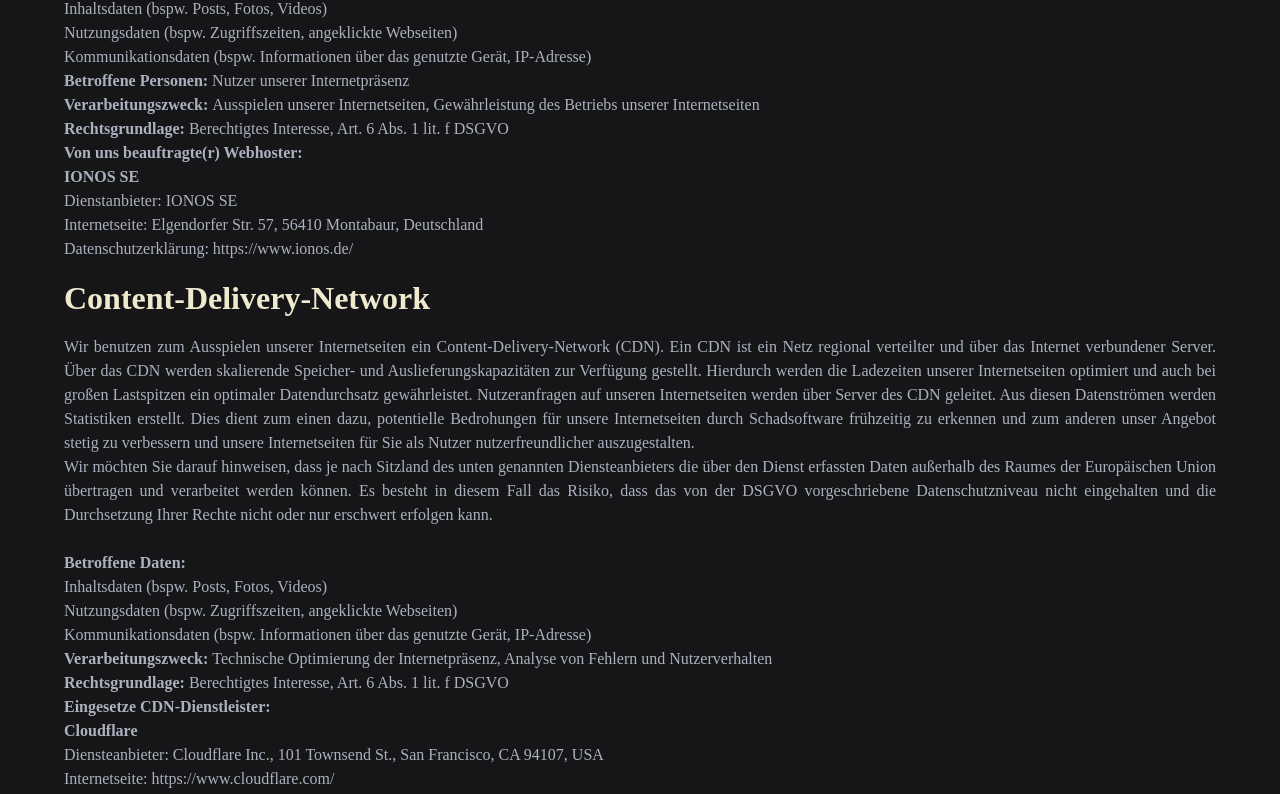
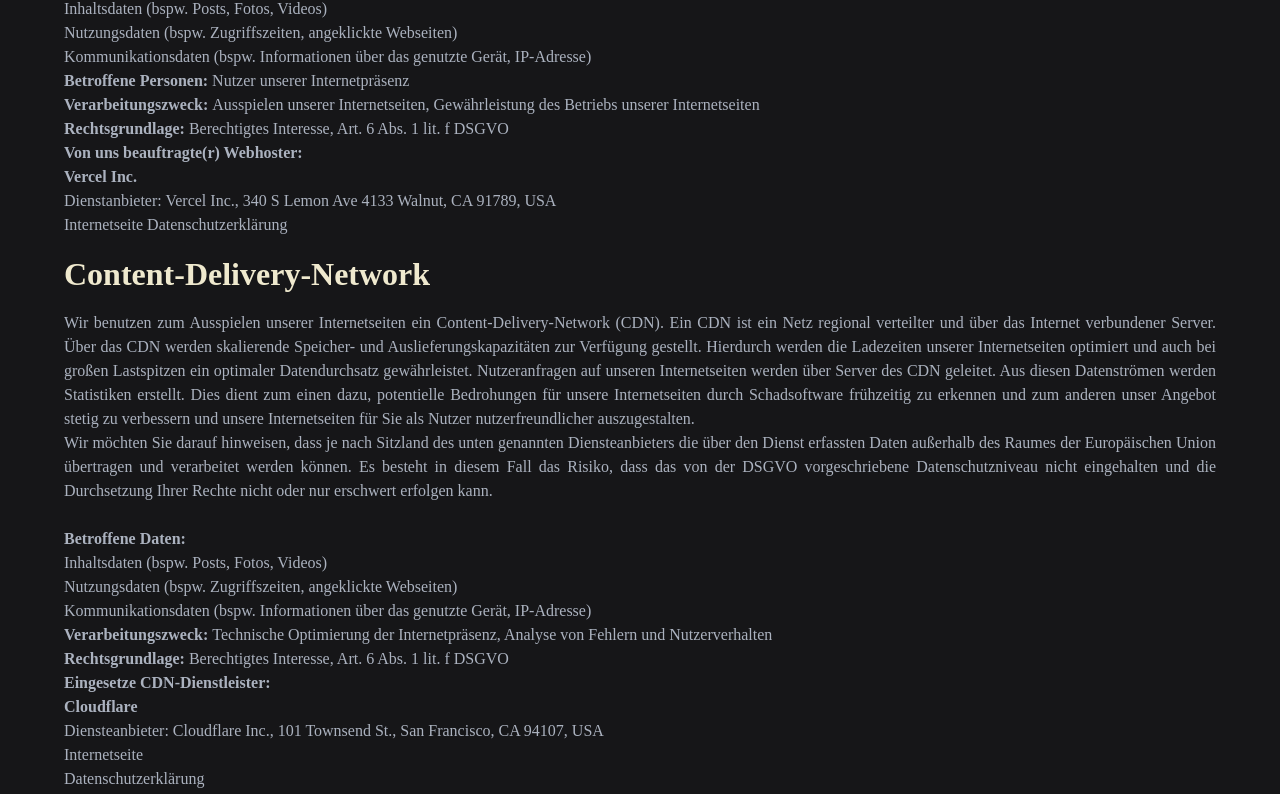
Before and after one commit to jonasebert/jonasebert.de, a SvelteKit app: page /legal/privacy in a window 1280 px wide. Shown: the part 1991-2785 px from the top of the page. Built offline with nearby package versions, Linux system fonts and the light colour scheme; a web font is replaced by a local one.

Commit message:
Optimzations for mobile devices

```diff
--- a/src/routes/about/+page.svelte
+++ b/src/routes/about/+page.svelte
@@ -4,13 +4,13 @@
 </script>
 
 
-<div class="container">
+<div class="container mx-auto px-4 sm:px-6 lg:px-8">
 	<div>
-		<h1>{name} ({pronouns})</h1>
+		<h1 class="text-2x1 font-bold">{name} ({pronouns})</h1>
 		<div class="italic">Geboren 337 ppm</div>
 		<div class="flex flex-col md:flex-row">
-			<div class="mb-4 md:mr-4">
-				<h2>Vordenker im Einklang von Technik und Natur</h2>
+			<div class="mb-4 md:mr-4 flex-1">
+				<h2 class="text-x1 font-semibold">Vordenker im Einklang von Technik und Natur</h2>
 				<div class="mb-4">
 					In einer Ära, in der digitale Innovationen das Zeitalter prägen, sehe ich mich als Verfechter einer Zukunft, in der technologischer Fortschritt und ökologische Nachhaltigkeit eine Symbiose eingehen. Mein Engagement für den Klimaschutz ist geprägt von der Überzeugung, dass wir alle eine Rolle in der Bewahrung unseres Planeten spielen.
 				</div>
@@ -27,7 +27,7 @@
 					<Socialmediaicons/>
 				</div>
 			</div>
-			<div class="flex justify-center md:justify-start max-w-80 max-h-80">
+			<div class="flex justify-center md:justify-start w-full md:max-w-xs lg:max-w-sm">
 				<img src="/portrait/lg_square.webp" alt="Portrait von {name}" use:contextMenuAction class="rounded-full w-full h-full object-cover">
 			</div>
 		</div>
@@ -42,7 +42,7 @@
 				</a>
 			</div>
 			<div class="ml-10 flex flex-col justify-between">
-				<h3>Systemadministrator</h3>
+				<h3>System Administrator</h3>
 				<p class="text-xl">Gingco Systems GmbH</p>
 				<p class="text-md">seit November 2022</p>
 				<div>
@@ -72,7 +72,7 @@
 				</a>
 			</div>
 			<div class="ml-10 flex flex-col justify-between">
-				<h3>Fachinformatiker Anwendungsbetreuung</h3>
+				<h3>Fachinformatiker Anwendungs Betreuung</h3>
 				<p class="text-xl">Luftfahrt-Bundesamt</p>
 				<p class="text-md">Oktober 2021 - November 2022</p>
 				<div>
--- a/src/routes/legal/imprint/+page.svelte
+++ b/src/routes/legal/imprint/+page.svelte
@@ -49,7 +49,7 @@
           </table>
     </div>
     <div>
-        <h2>Verantwortlich für den Inhalt nach §55 Abs. 2 Rundfunkstaatsvertrag</h2>
+        <h2>Verantwortlich für den Inhalt nach §55 Abs. 2 RStV</h2>
         <p>{name}</p>
         <p>{address.street}</p>
         <p>{address.zipcode} {address.city}</p>
--- a/src/routes/legal/privacy/+page.svelte
+++ b/src/routes/legal/privacy/+page.svelte
@@ -3,7 +3,7 @@
 </script>
 
 <div class="container">
-	<h1>Datenschutzerklärung</h1>
+	<h1>Datenschutz</h1>
 	<div class="text-justify">
 		<p>
 			Mit dieser Datenschutzerklärung möchten wir Sie über Art, Umfang und Zweck der Verarbeitung
@@ -180,13 +180,11 @@
 			</p>
 			<p><strong>Rechtsgrundlage:</strong> Berechtigtes Interesse, Art. 6 Abs. 1 lit. f DSGVO</p>
 			<p><strong>Von uns beauftragte(r) Webhoster:</strong></p>
-			<p><strong>IONOS SE</strong></p>
+			<p><strong>Vercel Inc.</strong></p>
 			<p>
-				Dienstanbieter: IONOS SE<br />Internetseite: Elgendorfer Str. 57, 56410 Montabaur,
-				Deutschland<br />Datenschutzerklärung:
-				<a href="https://www.ionos.de" target="_blank" class="externalLink">
-					https://www.ionos.de/
-				</a>
+				Dienstanbieter: Vercel Inc., 340 S Lemon Ave 4133 Walnut, CA 91789, USA<br />
+				<a href="https://vercel.com/" target="_blank" class="externalLink">Internetseite</a>
+				<a href="https://vercel.com/legal/privacy-policy" target="_blank" class="externalLink">Datenschutzerklärung</a>
 			</p>
 		</div>
 	</div>
@@ -226,17 +224,10 @@
 			<p><strong>Eingesetze CDN-Dienstleister:</strong></p>
 			<p><strong>Cloudflare</strong></p>
 			<p>
-				Diensteanbieter: Cloudflare Inc., 101 Townsend St., San Francisco, CA 94107, USA<br
-				/>Internetseite:
-				<a href="https://www.cloudflare.com/" class="externalLink">
-					https://www.cloudflare.com/
-				</a><br /> Datenschutzerklärung:
-				<a href="https://www.cloudflare.com/privacypolicy/" class="externalLink">
-					https://www.cloudflare.com/privacypolicy/
-				</a><br /> Umfang der Datenerfassung:
-				<a href="https://blog.cloudflare.com/what-cloudflare-logs/" class="externalLink">
-					https://blog.cloudflare.com/what-cloudflare-logs/
-				</a>
+				Diensteanbieter: Cloudflare Inc., 101 Townsend St., San Francisco, CA 94107, USA<br />
+				<a href="https://www.cloudflare.com/" class="externalLink">Internetseite</a><br />
+				<a href="https://www.cloudflare.com/privacypolicy/" class="externalLink">Datenschutzerklärung</a><br />
+				<a href="https://blog.cloudflare.com/what-cloudflare-logs/" class="externalLink">Umfang der Datenerfassung</a>
 			</p>
 		</div>
 	</div>
@@ -339,12 +330,8 @@
 			<p><strong>Stripe</strong></p>
 			<p>
 				Dienstanbieter: Stripe Inc., 510 Townsend Street, San Francisco, CA 94103, USA <br />
-				Internetseite:
-				<a href="https://stripe.com/de" class="externalLink"> https://stripe.com/de</a><br />
-				Datenschutzerklärung:
-				<a href="https://stripe.com/de/privacy" class="externalLink">
-					https://stripe.com/de/privacy
-				</a>
+				<a href="https://stripe.com/de" class="externalLink">Internetseite</a><br />
+				<a href="https://stripe.com/de/privacy" class="externalLink">Datenschutzerklärung</a>
 			</p>
 		</div>
 	</div>
@@ -405,59 +392,46 @@
 			<p><strong>BlueSky</strong></p>
 			<p>
 				Dienstanbieter: Bluesky, PBLLC, Seattle, Washington, United States, USA <br />
-				Internetseite:
-				<a href="https://bsky.social/"> https://bsky.social/ </a><br />
-				Datenschutzerklärung:
-				<a href="https://bsky.social/about/support/privacy-policy"> https://bsky.social/about/support/privacy-policy </a>
+				<a href="https://bsky.social/">Internetseite</a><br />
+				<a href="https://bsky.social/about/support/privacy-policy">Datenschutzerklärung</a>
 			</p>
 			<p><strong>Facebook</strong></p>
 			<p>
 				Dienstanbieter: Facebook Inc., 1 Hacker Way, Menlo Park, CA 94025, USA <br />
 				Sitz in der EU: Facebook Ireland Ltd., 4 Grand Canal Square, Grand Canal Harbour, Dublin 2, Irland <br />
-				Internetseite:
-				<a href="https://www.facebook.com/"> https://www.facebook.com/ </a><br />
-				Datenschutzerklärung:
-				<a href="https://www.facebook.com/about/privacy/"> https://www.facebook.com/about/privacy/ </a><br />
-				Datenschutzerklärung für Facebook-Seiten:
-				<a href="https://www.facebook.com/legal/terms/information_about_page_insights_data"> https://www.facebook.com/legal/terms/information_about_page_insights_data </a>
+				<a href="https://www.facebook.com/">Internetseite</a><br />
+				<a href="https://www.facebook.com/about/privacy/">Datenschutzerklärung</a><br />
+				<a href="https://www.facebook.com/legal/terms/information_about_page_insights_data">Datenschutzerklärung für Facebook-Seiten</a>
 			</p>
 			<p><strong>Instagram</strong></p>
 			<p>
 				Dienstanbieter: Instagram Inc., 1601 Willow Road, Menlo Park CA 94025, USA <br />
 				Mutterunternehmen: Facebook Inc., 1 Hacker Way, Menlo Park, CA 94025, USA <br />
 				Sitz in der EU: Facebook Ireland Limited, 4 Grand Canal Square, Dublin 2, Ireland <br />
-				Internetseite:
-				<a href="https://www.instagram.com/"> https://www.instagram.com/ </a><br />
-				Datenschutzerklärung:
-				<a href="https://instagram.com/about/legal/privacy"> https://instagram.com/about/legal/privacy </a>
+				<a href="https://www.instagram.com/">Internetseite</a><br />
+				<a href="https://instagram.com/about/legal/privacy">Datenschutzerklärung</a>
 			</p>
 			<p><strong>Threads</strong></p>
 			<p>
 				Dienstanbieter: Instagram Inc., 1601 Willow Road, Menlo Park CA 94025, USA <br />
 				Mutterunternehmen: Facebook Inc., 1 Hacker Way, Menlo Park, CA 94025, USA <br />
 				Sitz in der EU: Facebook Ireland Limited, 4 Grand Canal Square, Dublin 2, Ireland <br />
-				Internetseite:
-				<a href="https://www.threads.net/"> https://www.threads.net/ </a><br />
-				Datenschutzerklärung:
-				<a href="https://instagram.com/about/legal/privacy"> https://instagram.com/about/legal/privacy </a>
+				<a href="https://www.threads.net/">Internetseite</a><br />
+				<a href="https://instagram.com/about/legal/privacy">Datenschutzerklärung</a>
 			</p>
 			<p><strong>X (Twitter)</strong></p>
 			<p>
 				Dienstanbieter: Twitter Inc., 1355 Market Street, Suite 900, San Francisco, CA 94103, USA <br />
-				Internetseite:
-				<a href="https://twitter.com/"> https://twitter.com/ </a><br />
-				Datenschutzerklärung:
-				<a href="https://twitter.com/de/privacy"> https://twitter.com/de/privacy </a>
+				<a href="https://twitter.com/">Internetseite</a><br />
+				<a href="https://twitter.com/de/privacy">Datenschutzerklärung</a>
 			</p>
 			<p><strong>YouTube</strong></p>
 			<p>
 				Dienstanbieter: YouTube, LLC, 901 Cherry Ave., San Bruno, CA 94066, USA <br />
 				Mutterunternehmen: Google Inc., 1600 Amphitheatre Parkway, Mountain View, CA 94043, USA <br />
 				Sitz in der EU: Google Ireland Limited, Gordon House, Barrow Street, Dublin 4, Ireland <br />
-				Internetseite:
-				<a href="https://www.youtube.com/"> https://www.youtube.com/ </a><br />
-				Datenschutzerklärung:
-				<a href="https://policies.google.com/privacy"> https://policies.google.com/privacy </a>
+				<a href="https://www.youtube.com/">Internetseite</a><br />
+				<a href="https://policies.google.com/privacy">Datenschutzerklärung</a>
 			</p>
 		</div>
 	</div>
@@ -514,12 +488,9 @@
 			<p>
 				Dienstanbieter: Google Inc., 1600 Amphitheatre Parkway, Mountain View, CA 94043, USA <br />
 				Sitz in der EU: Google Ireland Limited, Gordon House, Barrow Street, Dublin 4, Irland <br />
-				Internetseite:
-				<a href="https://www.google.de/maps"> https://www.google.de/maps </a><br />
-				Datenschutzerklärung:
-				<a href="https://policies.google.com/privacy"> https://policies.google.com/privacy </a><br />
-				<strong> Opt-Out-Möglichkeit: </strong>
-				<a href="https://tools.google.com/dlpage/gaoptout?hl=de" target="_blank" rel="noopener"> https://tools.google.com/dlpage/gaoptout?hl=de </a>
+				<a href="https://www.google.de/maps">Internetseite</a><br />
+				<a href="https://policies.google.com/privacy">Datenschutzerklärung</a><br />
+				<a href="https://tools.google.com/dlpage/gaoptout?hl=de" target="_blank" rel="noopener" class="flex font-bold">Opt-Out-Möglichkeit</a>
 			</p>
 			<p><strong> YouTube </strong></p>
 			<p>
@@ -536,17 +507,14 @@
 			</p>
 			<p>
 				Dienstanbieter: YouTube, LLC, 901 Cherry Ave., San Bruno, CA 94066, USA <br />
-				Internetseite:
-				<a href="https://www.youtube.com/"> https://www.youtube.com/ </a><br />
-				Datenschutzerklärung:
-				<a href="https://policies.google.com/privacy"> https://policies.google.com/privacy </a><br />
-				<strong> Opt-Out-Möglichkeit: </strong>
-				<a href="https://tools.google.com/dlpage/gaoptout?hl=de"> https://tools.google.com/dlpage/gaoptout?hl=de </a>
+				<a href="https://www.youtube.com/">Internetseite</a><br />
+				<a href="https://policies.google.com/privacy">Datenschutzerklärung</a><br />
+				<a href="https://tools.google.com/dlpage/gaoptout?hl=de" class="font-bold">Opt-Out-Möglichkeit</a>
 			</p>
 		</div>
 	</div>
 	<div>
-		<h2>Sicherheitsmaßnahmen</h2>
+		<h2>Sicherheits Maßnahmen</h2>
 		<div class="text-justify">
 			<p>
 				Wir treffen im Übrigen technische und organisatorische Sicherheitsmaßnahmen nach dem Stand
@@ -558,18 +526,14 @@
 	</div>
 	<div>
 		<h2>Aktualität und Änderung dieser Datenschutzerklärung</h2>
-		<div>
+		<div class="text-justify">
 			<p>
 				Diese Datenschutzerklärung ist aktuell gültig und hat den Stand April 2024. Aufgrund
 				geänderter gesetzlicher bzw. behördlicher Vorgaben kann es notwendig werden, diese
 				Datenschutzerklärung anzupassen.
 			</p>
-			<p>
-				<strong>
-					Diese Datenschutzerklärung wurde mit Hilfe des Datenschutz-Generators von SOS Recht
-					erstellt. SOS Recht ist ein Angebot der Mueller.legal Rechtsanwälte Partnerschaft mit Sitz
-					in Berlin.
-				</strong>
+			<p class="font-bold">
+				Diese Datenschutzerklärung wurde mit Hilfe des Datenschutz-Generators von SOS Recht erstellt. SOS Recht ist ein Angebot der Mueller.legal Rechtsanwälte Partnerschaft mit Sitz in Berlin.
 			</p>
 		</div>
 	</div>
```
